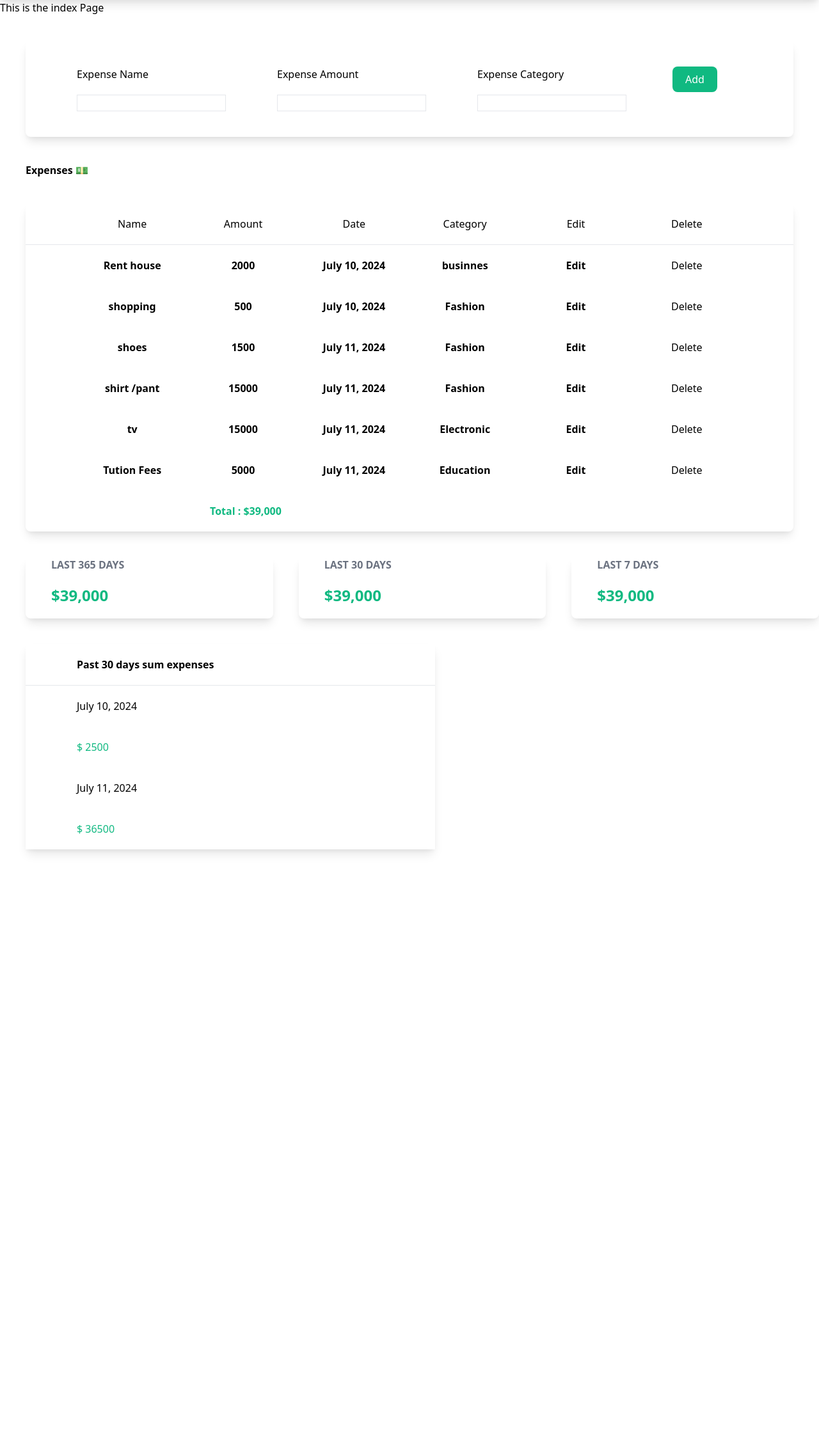
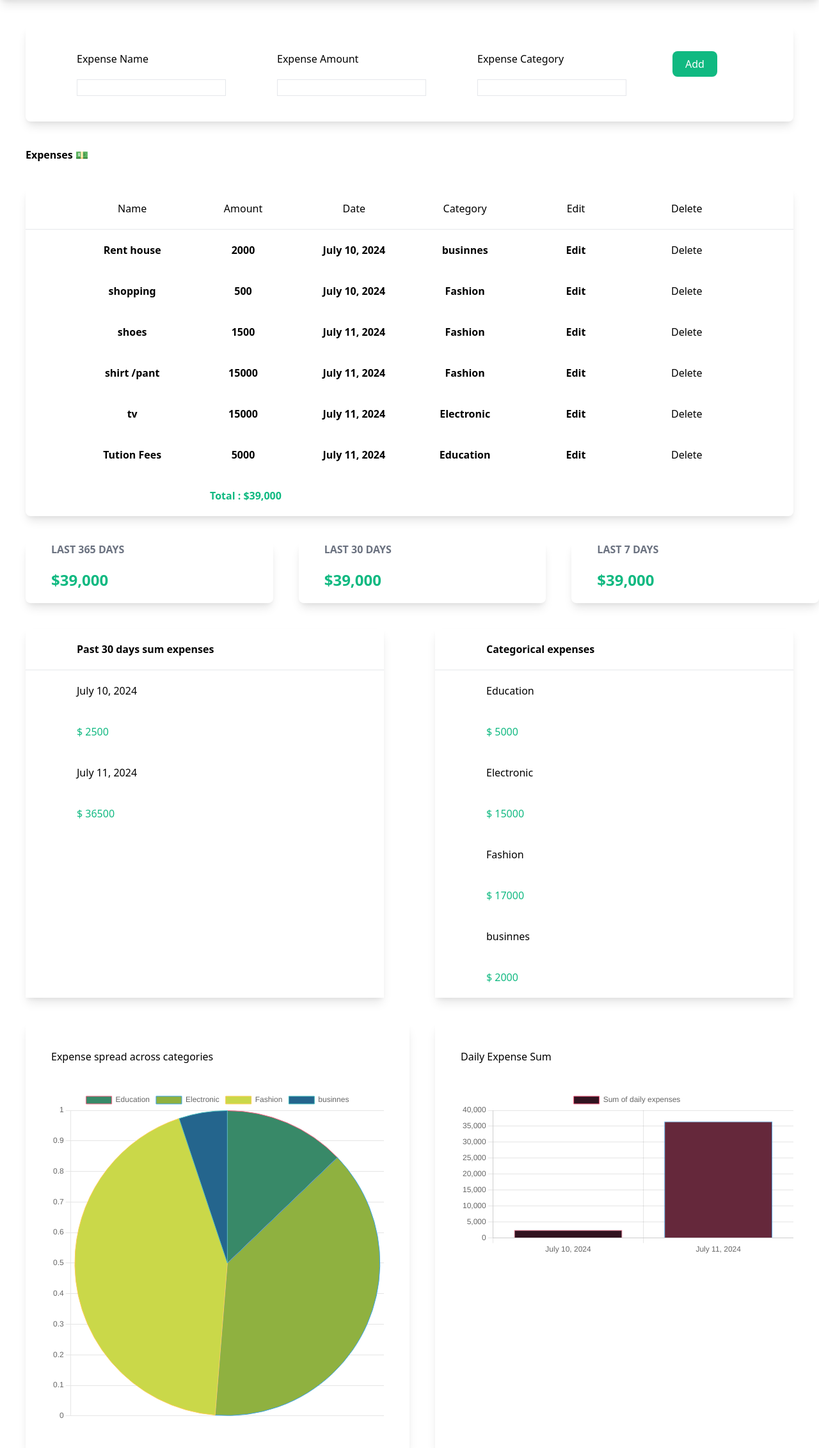
Before and after one commit to patidar-mayank/Expense-Tracker, a Django app: page / in a window 1280 px wide. Shown: the part 80-2344 px from the top of the page at 64% size. Before the commit the page ends 1415 px from the top, so only its background shows below. Run offline with Django 5.2, Linux system fonts and the light colour scheme; data comes from the database, SQL or seed files in the repository; both versions use the stored data as it was after the commit; style sheets or scripts are compiled from the project's sources; some libraries are stand-ins or nearby versions.

Commit message:
Add charts

```diff
--- a/mysite/myapps/templates/myapp/index.html
+++ b/mysite/myapps/templates/myapp/index.html
@@ -3,7 +3,7 @@
 {% load static %}
 
 {% block body %}
-<h1>This is the index Page</h1>
+
 
 <form class="shadow-lg m-10 rounded-lg" method="post">
     {% csrf_token %}
@@ -116,6 +116,148 @@
                 {% endfor %}
             </div>
         </div>
+        <div class="w-1/2 shadow-lg m-10">
+            <div class="flex flex-wrap space-x-40 font-bold px-20 py-5">
+                <span>Categorical expenses</span>
+            </div>
+            <hr>
+            <div id="cat-sum-table">
+                {% for categorical_sum in categorical_sums %}
+                    <div class="flex flex-wrap px-20 py-5">
+                        <span>
+                            {{categorical_sum.category}}
+                        </span>
+                    </div>
+                    <div class="flex flex-wrap px-20 py-5">
+                        <span class="text-green-500">
+                            $ {{categorical_sum.sum}}
+                        </span>
+                    </div>
+                {% endfor %}
+            </div>
+        </div>
+    </div>
+
+    <div class="flex">
+        <div class="w-1/2 shadow-lg ml-10">
+            <h1 class="m-10">Expense spread across categories</h1>
+            <canvas id="myChart" class="m-10"></canvas>
+        </div>
+        <div class="w-1/2 shadow-lg ml-10">
+            <h1 class="m-10">Daily Expense Sum</h1>
+            <canvas id="myChart1" class="m-10"></canvas>
+        </div>
+    </div>
+
+    <script src="https://cdn.jsdelivr.net/npm/chart.js@3.0.2/dist/chart.min.js"></script>
+
+    <script>
+
+        const cats = []
+        const cat_sums=[]
+
+        const dates=[]
+        const sums=[]
+
+        const catSumDiv = document.getElementById('cat-sum-table').getElementsByTagName('div');
+
+        for(i=0;i<catSumDiv.length;i++){
+            if(i%2 ==1){
+                cat_sums.push(catSumDiv[i].innerText.replace("$",""))
+            }else{
+                cats.push(catSumDiv[i].innerText)
+            }
+        }
+
+
+        const dailySumDiv = document.getElementById('30-day-table').getElementsByTagName('div');
+
+        for(i=0;i<dailySumDiv.length;i++){
+            if(i%2 ==1){
+                sums.push(dailySumDiv[i].innerText.replace("$",""))
+            }else{
+                dates.push(dailySumDiv[i].innerText)
+            }
+        }
+
+
+var ctx = document.getElementById('myChart').getContext('2d');
+var myChart = new Chart(ctx, {
+    type: 'pie',
+    data: {
+        labels: cats,
+        datasets: [{
+            label: 'Expense across categories',
+            data: cat_sums,
+            backgroundColor: [
+                'rgba(56, 137, 104, 1)',
+                'rgba(143, 177, 64, 1)',
+                 'rgba(202, 216, 73, 1)',
+                'rgba(36, 101, 141, 1)',
+                'rgba(55, 154, 134, 1)',
+                'rgba(66, 158, 176, 1)'
+
+            ],
+            borderColor: [
+                'rgba(255, 99, 132, 1)',
+                'rgba(54, 162, 235, 1)',
+                'rgba(255, 206, 86, 1)',
+                'rgba(75, 192, 192, 1)',
+                'rgba(153, 102, 255, 1)',
+                'rgba(255, 159, 64, 1)'
+            ],
+            borderWidth: 1
+        }]
+    },
+    options: {
+        scales: {
+            y: {
+                beginAtZero: true
+            }
+        }
+    }
+});
+
+
+console.log(dates)
+console.log(sums)
+var ctx1 = document.getElementById('myChart1').getContext('2d');
+var myChart1 = new Chart(ctx1, {
+    type: 'bar',
+    data: {
+        labels: dates,
+        datasets: [{
+            label: 'Sum of daily expenses',
+            data: sums,
+            backgroundColor: [
+                'rgba(50, 19, 32, 1)',
+                'rgba(101, 40, 59, 1)',
+                'rgba(215, 168, 146, 1)',
+                'rgba(61, 121, 170, 1)',
+                'rgba(45, 83, 119, 1)',
+                'rgba(132, 69, 111, 1)'
+            ],
+            borderColor: [
+                'rgba(255, 99, 132, 1)',
+                'rgba(54, 162, 235, 1)',
+                'rgba(255, 206, 86, 1)',
+                'rgba(75, 192, 192, 1)',
+                'rgba(153, 102, 255, 1)',
+                'rgba(255, 159, 64, 1)'
+            ],
+            borderWidth: 1
+        }]
+    },
+    options: {
+        scales: {
+            y: {
+                beginAtZero: true
+            }
+        }
+    }
+});
+
+    </script>
 
 </div>
 {% endblock %}
```
Also changed, not shown: mysite/db.sqlite3.
